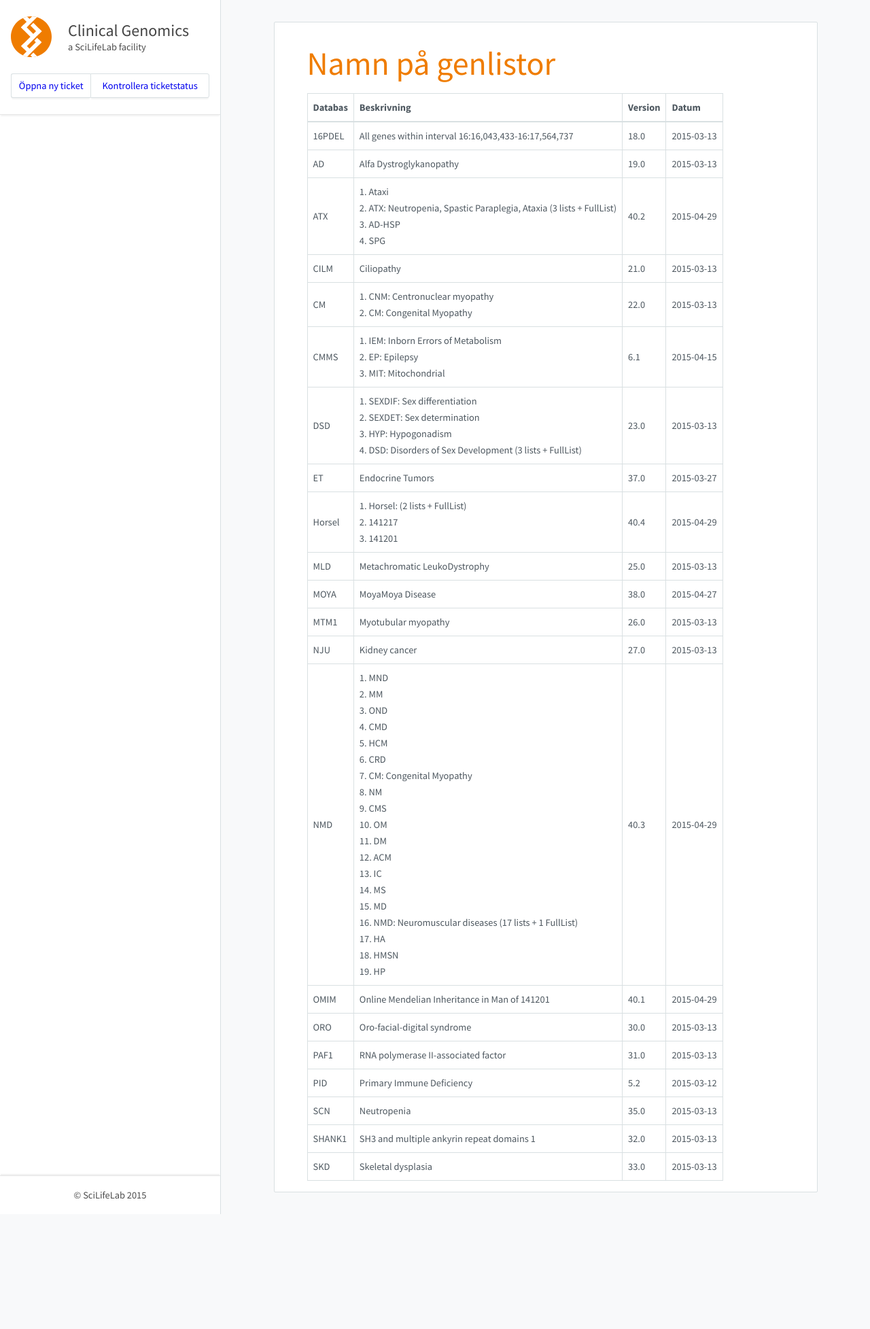
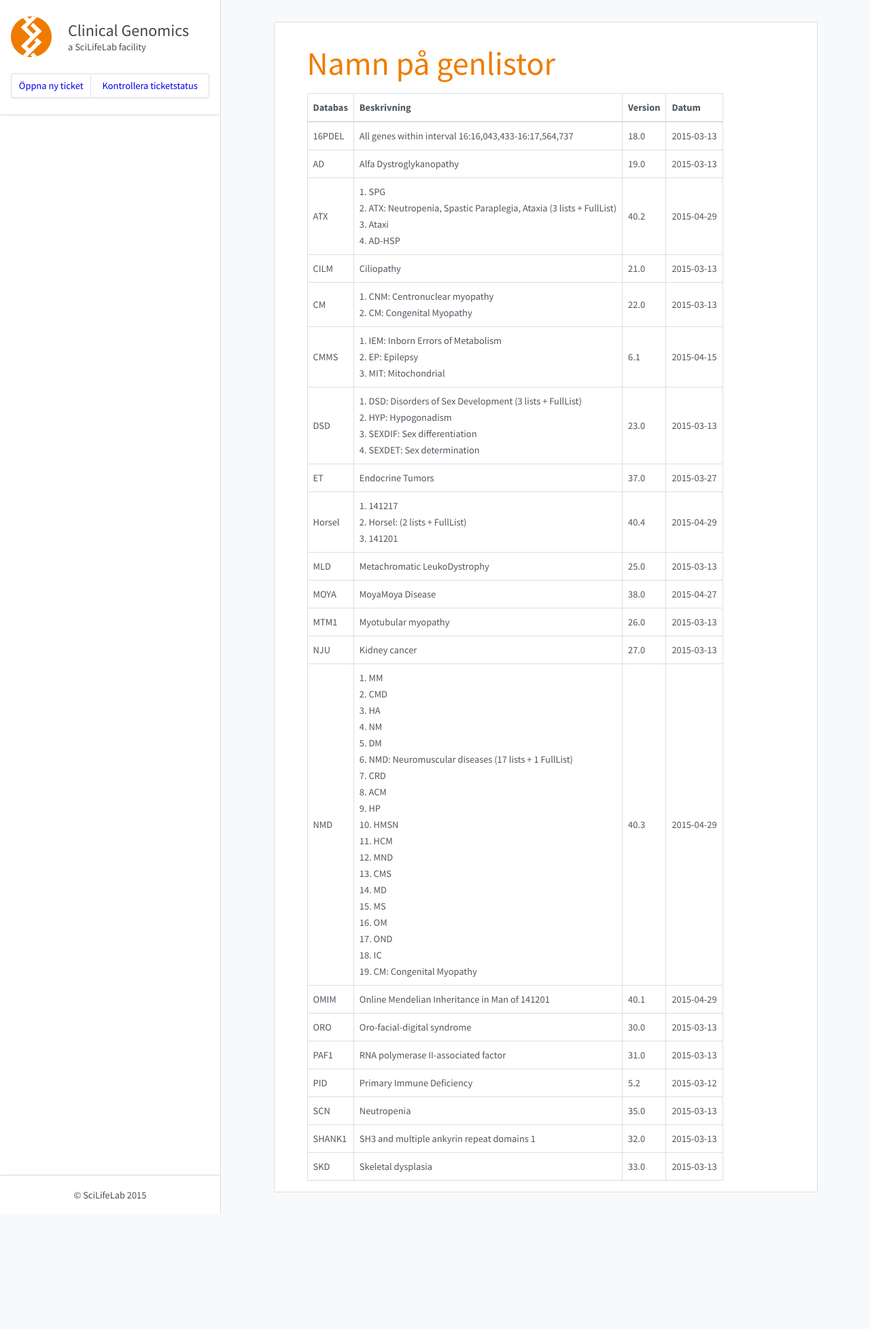
Before and after one commit to Clinical-Genomics/clinical-genomics.github.io, a Jekyll site: the page built from _pages/namnpagenlistor.md, in a window 1280 px wide. Shown: the whole page at 68% size. Built offline with Jekyll 4.4.1, drawn with Linux system fonts in a browser that asks for light colours; nearby versions of some CDN libraries.

```diff
--- a/_pages/namnpagenlistor.md
+++ b/_pages/namnpagenlistor.md
@@ -10,18 +10,18 @@ title: Namn på genlistor
 |---|---|---|---|
 |16PDEL|All genes within interval 16:16,043,433-16:17,564,737|18.0|2015-03-13|
 |AD|Alfa Dystroglykanopathy|19.0|2015-03-13|
-|ATX|1. Ataxi<br />2. ATX: Neutropenia, Spastic Paraplegia, Ataxia (3 lists + FullList)<br />3. AD-HSP<br />4. SPG<br />|40.2|2015-04-29|
+|ATX|1. SPG<br />2. ATX: Neutropenia, Spastic Paraplegia, Ataxia (3 lists + FullList)<br />3. Ataxi<br />4. AD-HSP<br />|40.2|2015-04-29|
 |CILM|Ciliopathy|21.0|2015-03-13|
 |CM|1. CNM: Centronuclear myopathy<br />2. CM: Congenital Myopathy<br />|22.0|2015-03-13|
 |CMMS|1. IEM: Inborn Errors of Metabolism<br />2. EP: Epilepsy<br />3. MIT: Mitochondrial<br />|6.1|2015-04-15|
-|DSD|1. SEXDIF: Sex differentiation<br />2. SEXDET: Sex determination<br />3. HYP: Hypogonadism<br />4. DSD: Disorders of Sex Development (3 lists + FullList)<br />|23.0|2015-03-13|
+|DSD|1. DSD: Disorders of Sex Development (3 lists + FullList)<br />2. HYP: Hypogonadism<br />3. SEXDIF: Sex differentiation<br />4. SEXDET: Sex determination<br />|23.0|2015-03-13|
 |ET|Endocrine Tumors|37.0|2015-03-27|
-|Horsel|1. Horsel: (2 lists + FullList)<br />2. 141217<br />3. 141201<br />|40.4|2015-04-29|
+|Horsel|1. 141217<br />2. Horsel: (2 lists + FullList)<br />3. 141201<br />|40.4|2015-04-29|
 |MLD|Metachromatic LeukoDystrophy|25.0|2015-03-13|
 |MOYA|MoyaMoya Disease|38.0|2015-04-27|
 |MTM1|Myotubular myopathy|26.0|2015-03-13|
 |NJU|Kidney cancer|27.0|2015-03-13|
-|NMD|1. MND<br />2. MM<br />3. OND<br />4. CMD<br />5. HCM<br />6. CRD<br />7. CM: Congenital Myopathy<br />8. NM<br />9. CMS<br />10. OM<br />11. DM<br />12. ACM<br />13. IC<br />14. MS<br />15. MD<br />16. NMD: Neuromuscular diseases (17 lists + 1 FullList)<br />17. HA<br />18. HMSN<br />19. HP<br />|40.3|2015-04-29|
+|NMD|1. MM<br />2. CMD<br />3. HA<br />4. NM<br />5. DM<br />6. NMD: Neuromuscular diseases (17 lists + 1 FullList)<br />7. CRD<br />8. ACM<br />9. HP<br />10. HMSN<br />11. HCM<br />12. MND<br />13. CMS<br />14. MD<br />15. MS<br />16. OM<br />17. OND<br />18. IC<br />19. CM: Congenital Myopathy<br />|40.3|2015-04-29|
 |OMIM|Online Mendelian Inheritance in Man of 141201|40.1|2015-04-29|
 |ORO|Oro-facial-digital syndrome|30.0|2015-03-13|
 |PAF1|RNA polymerase II-associated factor|31.0|2015-03-13|
```
